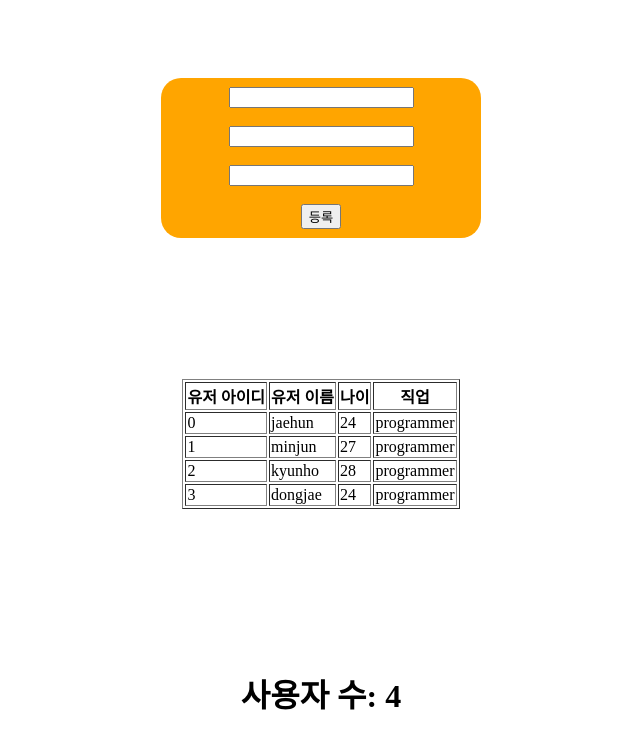
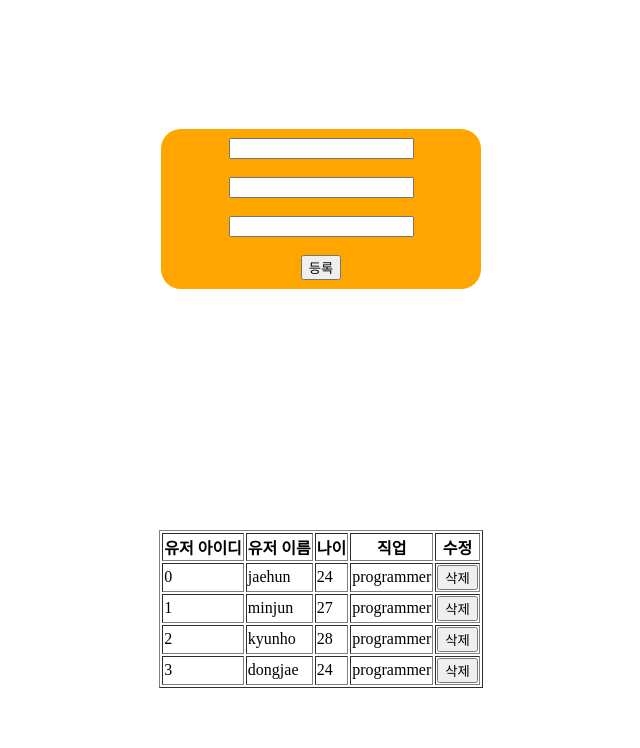
Before and after one commit to HoCG/Hook-Dive, a React (Vite) app: page / in a window 1280 px wide. Shown: the top 748 px of the page, without its empty margins (319-959 px from the left). Built offline with nearby package versions, Linux system fonts and the light colour scheme.

Commit message:
useReducer 사용하기

```diff
--- a/src/App.tsx
+++ b/src/App.tsx
@@ -1,11 +1,12 @@
 import UseEffect from './components/useEffect/UseEffect';
 import Memo from './components/useMemo/Memo';
 import UseMemo from './components/useMemo/UseMemo';
+import UseReducer from './components/useReducer/UseReducer';
 
 const App: React.FC = () => {
   return (
     <div>
-      <UseMemo></UseMemo>
+      <UseReducer></UseReducer>
     </div>
   )
 }
--- a/src/components/useMemo/ChildMemo.tsx
+++ b/src/components/useMemo/ChildMemo.tsx
@@ -54,5 +54,6 @@ flex-direction: row;
 `;
 
 //이렇게 자식 컴포넌트에 memo를 적용시킨다면 부모가 리렌더링 될때 자식이 리렌더링되는 현상을
-//방지할 수 있다.
+//방지할 수 있다. 지금에서야 컴포넌트를 단순하게 만들어서 그렇지 useEffect내에 비동기 통신이 들어간다거나
+//컴포넌트를 반복 렌더링해야하는 자식을 리렌더링한다? 굉장히 큰 부담이 갈것이다.
 export default memo(ChildMemo);
--- a/src/components/useMemo/UseMemo.tsx
+++ b/src/components/useMemo/UseMemo.tsx
@@ -10,12 +10,6 @@ type userType = {
 }
 
 const UseMemo = () => {
-  const [newUser, setNewUser] = useState<userType>({
-    id: 0,
-    name: '',
-    age: 0,
-    job: ''
-  });
   const [users, setUsers] = useState<userType[]>([
     {
       id: 0,
@@ -39,7 +33,13 @@ const UseMemo = () => {
       job: 'programmer'
     }
   ]);
-  //
+  const [newUser, setNewUser] = useState<userType>({
+    id: 0,
+    name: '',
+    age: 0,
+    job: ''
+  });
+  //이렇게 useMemo를 적용시켜서 값을 계산해야하는 상황을 한정적으로 users라는 값이 변할때에만 바뀌도록 설정할 수 있다.
   const userCount = useMemo(() => users.length, [users]);
   const handleChangeNewUser = (e: React.ChangeEvent<HTMLInputElement>) => {
     setNewUser({
--- /dev/null
+++ b/src/components/useReducer/TableElement.tsx
@@ -0,0 +1,37 @@
+import React from 'react';
+
+type userType = {
+  id: number,
+  name: string,
+  age: number,
+  job: string
+}
+
+type propsType = {
+  user: userType,
+  deleteUser: (user: userType) => void
+}
+
+const TableElement: React.FC<propsType> = ({user, deleteUser}) => {
+  return (
+    <tr>
+      <td>
+        {user.id}
+      </td>
+      <td>
+        {user.name}
+      </td>
+      <td>
+        {user.age}
+      </td>
+      <td>
+        {user.job}
+      </td>
+      <td>
+        <button onClick={() => deleteUser(user)}>삭제</button>
+      </td>
+    </tr>
+  );
+};
+
+export default TableElement;
--- /dev/null
+++ b/src/components/useReducer/UseReducer.tsx
@@ -0,0 +1,122 @@
+import React, { useReducer, useState } from 'react';
+import styled from 'styled-components';
+import TableElement from './TableElement';
+
+type userType = {
+  id: number,
+  name: string,
+  age: number,
+  job: string
+}
+
+const initialUser = [
+  {
+    id: 0,
+    name: 'jaehun',
+    age: 24,
+    job: 'programmer'
+  }, {
+    id: 1,
+    name: 'minjun',
+    age: 27,
+    job: 'programmer'
+  }, {
+    id: 2,
+    name: 'kyunho',
+    age: 28,
+    job: 'programmer'
+  }, {
+    id: 3,
+    name: 'dongjae',
+    age: 24,
+    job: 'programmer'
+  }
+]
+
+const reducer = (state: userType[], action: any): userType[] => {
+  switch (action.type) {
+    case 'ADD':
+      return [...state, action.user];
+    case 'DELETE':
+      return [...state.filter(user => user.id !== action.user.id)];
+    case 'UPDATE':
+      return [...state.map(user=>
+        user.id === action.user.id ? {
+          id: action.user.id,
+          name: action.user.name,
+          age: action.user.age,
+          job: action.user.job
+        } : user
+      )];
+    default:
+      return state;
+  }
+}
+
+const UseReducer: React.FC = () => {
+  //우리가 유저배열이 있는데 이값을 변화시켜주기 setter를 불러와 사용해야 할때가 있다.
+  //근데 값이 바뀌어야 할때마다 계속 set~~~이걸 해준다? 무척 비효율적이다. 바로 이러한 상황을 방지하고자, useReducer를 사용하는거다. 자, 각설하고 한번 써보도록 하자.
+  const [newUser, setNewUser] = useState<userType>({
+    id: 23,
+    name: '',
+    age: 0,
+    job: ''
+  });
+  const [users, dispatch] = useReducer(reducer, initialUser);
+  const handleChangeNewUser = (e: React.ChangeEvent<HTMLInputElement>) => {
+    setNewUser({
+      ...newUser,
+      [e.target.name]: e.target.value,
+    });
+  };
+  const addUser = () => {
+    dispatch({
+      type: "ADD",
+      user: newUser
+    });
+  };
+  const deleteUser = (user: userType) => {
+    dispatch({
+      type: "DELETE",
+      user: user
+    });
+  };
+  return (
+    <UseReducerContainer>
+      <UserCreateForm>
+        <input name='name' onChange={handleChangeNewUser}/>
+        <input name='age' type='number' onChange={handleChangeNewUser}/>
+        <input name='job' onChange={handleChangeNewUser}/>
+        <button onClick={addUser}>등록</button>
+      </UserCreateForm>
+      <table border={1}>
+        <th>유저 아이디</th>
+        <th>유저 이름</th>
+        <th>나이</th>
+        <th>직업</th>
+        <th>수정</th>
+        {
+          users.map(user => <TableElement deleteUser={deleteUser} key={user.name} user={user}></TableElement>)
+        }
+      </table>
+    </UseReducerContainer>
+  );
+};
+
+const UserCreateForm = styled.div`
+display: grid;
+place-items: center;
+background-color: orange;
+width: 20rem;
+height: 10rem;
+border-radius: 20px;
+`;
+
+const UseReducerContainer = styled.div`
+width: 100%;
+height: 100vh;
+display: grid;
+place-items: center;
+`;
+
+export default UseReducer;
```
